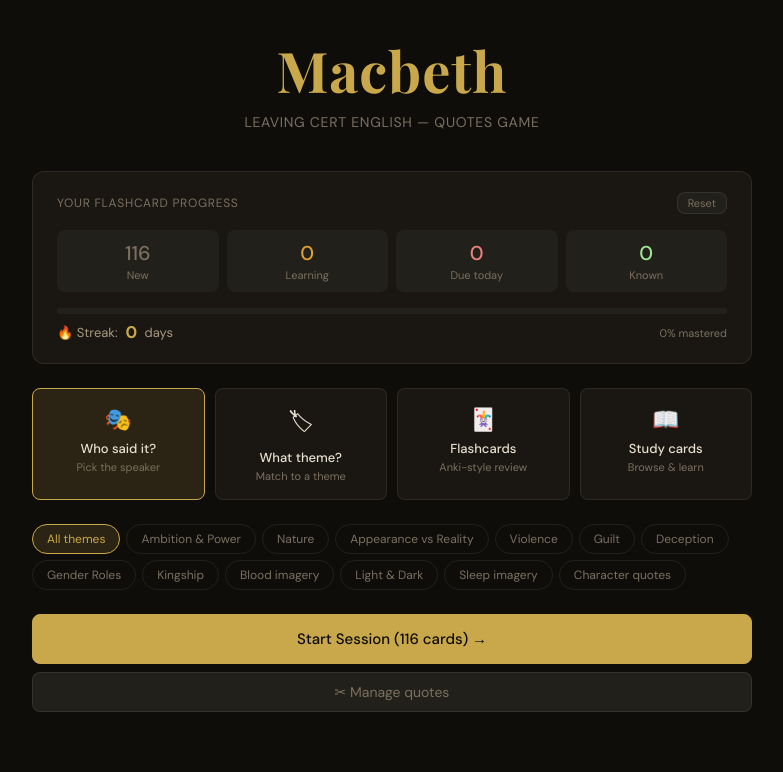
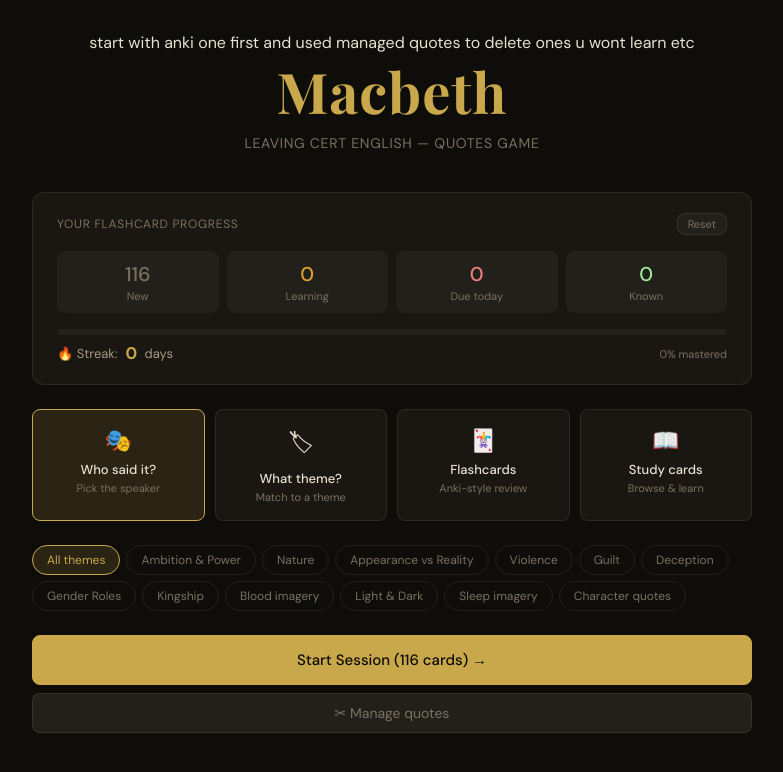
Before and after one commit to saoirse-od1/oxdhrwqn-project, a plain HTML site: page index.html in a window 1280 px wide. Shown: the whole page, without its empty margins (248-1031 px from the left). Drawn offline with nearby package versions, Linux system fonts and the light colour scheme; a web font is replaced by a local one.

Commit message:
Change title and add instructions in index.html
Updated the title and added a paragraph with instructions.

```diff
--- a/index.html
+++ b/index.html
@@ -6,7 +6,8 @@
 <head>
 <meta charset="UTF-8">
 <meta name="viewport" content="width=device-width, initial-scale=1.0">
-<title>Macbeth Quotes Game</title>
+<title>Macbeth Quotes - u got this odhran</title>
+  <p>start with anki one first and used managed quotes to delete ones u wont learn etc </p>
 <link href="https://fonts.googleapis.com/css2?family=Playfair+Display:ital,wght@0,400;0,700;1,400&family=DM+Sans:wght@300;400;500&display=swap" rel="stylesheet">
 <style>
   :root {
```
